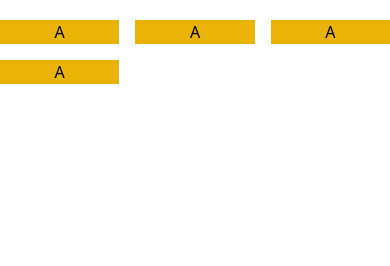
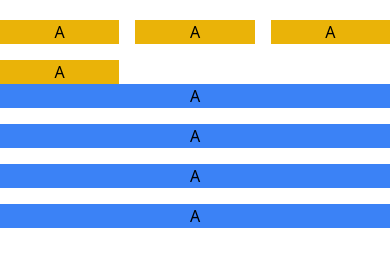
Before and after one commit to joseenrique-dev/tailwind-css, a plain HTML site: page prueba-4.html in a window 390 px wide. Drawn offline with nearby package versions, Linux system fonts and the light colour scheme.

Commit message:
handle responsive

```diff
--- a/prueba-4.html
+++ b/prueba-4.html
@@ -44,5 +44,11 @@
       <div class="bg-yellow-500">A</div>
       <div class="bg-yellow-500">A</div>
     </div>
+    <div class="grid grid-cols-1 sm:grid-cols-3 gap-4">
+      <div class="bg-blue-500">A</div>
+      <div class="bg-blue-500">A</div>
+      <div class="bg-blue-500">A</div>
+      <div class="bg-blue-500">A</div>
+    </div>
   </body>
 </html
```
